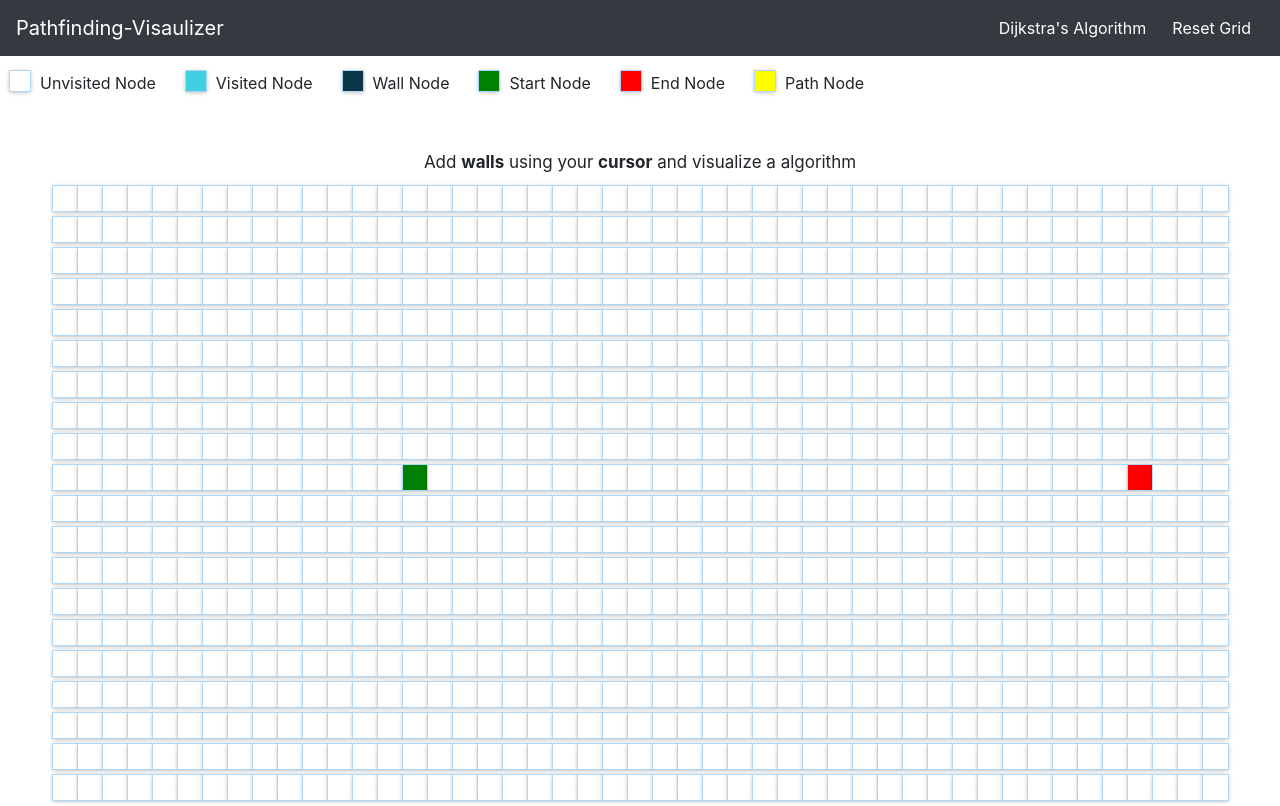
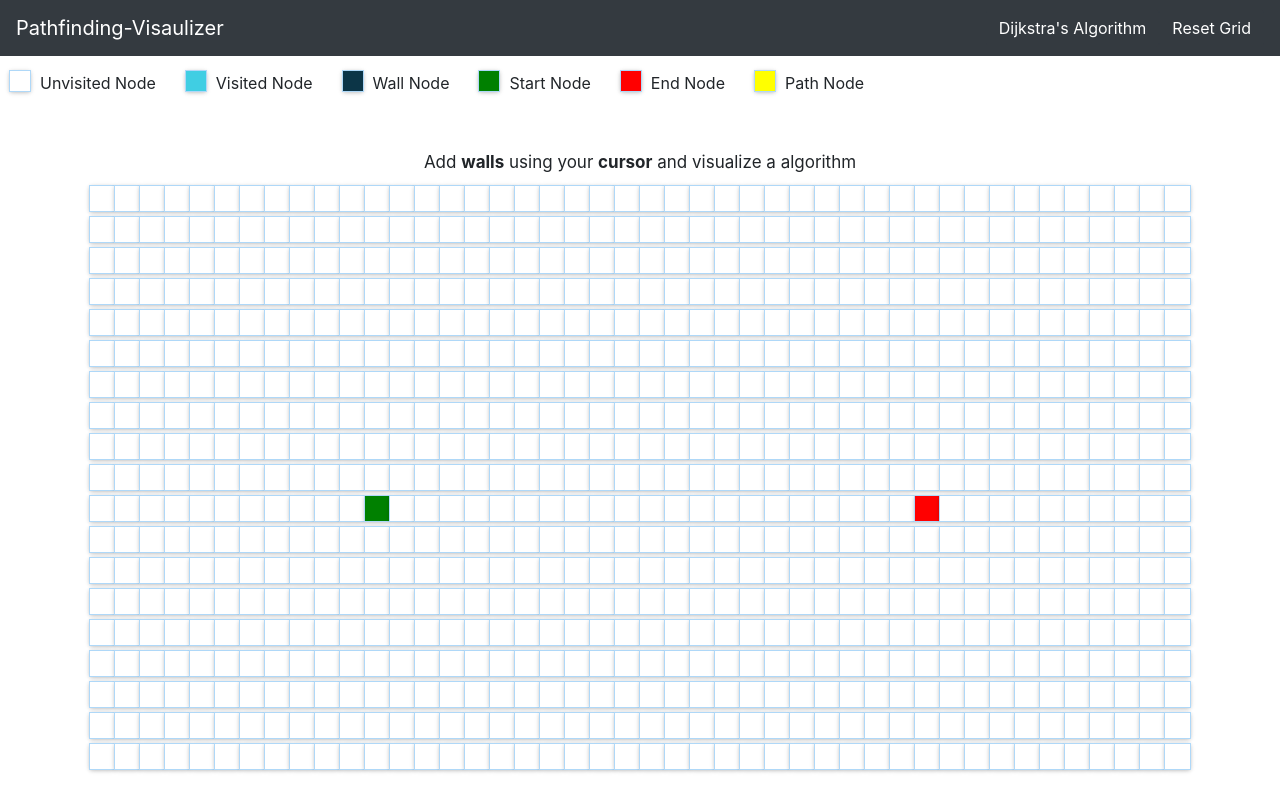
Before and after one commit to harshaldeshpande01/Pathfinding-Visualizer, a React (Create React App) app: page / in a window 1280 px wide. Built offline with nearby package versions, Linux system fonts and the light colour scheme.

Commit message:
Compatible for various screen sizes

```diff
--- a/package.json
+++ b/package.json
@@ -4,9 +4,9 @@
   "private": true,
   "dependencies": {
     "bootstrap": "^4.4.1",
-    "react": "^16.10.1",
+    "react": "^16.13.1",
     "react-bootstrap": "^1.0.1",
-    "react-dom": "^16.10.1",
+    "react-dom": "^16.13.1",
     "react-scripts": "3.1.2"
   },
   "scripts": {
--- a/src/PathfindingVisualizer/PathfindingVisualizer.jsx
+++ b/src/PathfindingVisualizer/PathfindingVisualizer.jsx
@@ -3,15 +3,6 @@ import Node from './Node/Node';
 import { dijkstra, getNodesInShortestPathOrder } from '../algorithms/dijkstra';
 import { Navbar, Nav, Button } from 'react-bootstrap';
 import './PathfindingVisualizer.css';
-
-const START_NODE_ROW = 9;
-const START_NODE_ROW_MOBILE = 7;
-const START_NODE_COL = 14;
-const START_NODE_COL_MOBILE = 2;
-const FINISH_NODE_ROW = 9;
-const FINISH_NODE_ROW_MOBILE = 7;
-const FINISH_NODE_COL = 43;
-const FINISH_NODE_COL_MOBILE = 11;
 
 export default class PathfindingVisualizer extends Component {
   constructor() {
@@ -46,14 +37,8 @@ export default class PathfindingVisualizer extends Component {
   getInitialGrid() {
     const width = window.innerWidth,
       height = window.innerHeight;
-    console.log(height);
-    console.log(width);
-    // const max_rows = isMobile ? 15 : 17;
-    // const max_cols = isMobile ? 14 : 58;
-    const max_cols = Math.round((width - 100) / 25);
-    const max_rows = Math.round((height - 300) / 25);
-    console.log(max_rows);
-    console.log(max_cols);
+    const max_cols = Math.round((width - 100) / 27);
+    const max_rows = Math.round((height - 300) / 27);
     const grid = [];
     for (let row = 0; row < max_rows; row++) {
       const currentRow = [];
@@ -114,11 +99,14 @@ export default class PathfindingVisualizer extends Component {
     const { grid } = this.state;
     document.getElementById('msg').innerHTML = "<b>Dijkstra's Algorithm</b> guarantees shortest path";
     document.getElementById('da').setAttribute("disabled", "disabled");
-    const isMobile = window.innerWidth < 480;
-    const snr = isMobile ? START_NODE_ROW_MOBILE : START_NODE_ROW;
-    const snc = isMobile ? START_NODE_COL_MOBILE : START_NODE_COL;
-    const fnr = isMobile ? FINISH_NODE_ROW_MOBILE : FINISH_NODE_ROW;
-    const fnc = isMobile ? FINISH_NODE_COL_MOBILE : FINISH_NODE_COL
+    const width = window.innerWidth,
+      height = window.innerHeight;
+    const max_cols = Math.round((width - 100) / 27);
+    const max_rows = Math.round((height - 300) / 27);
+    const snr = Math.round(max_rows / 2);
+    const fnr = snr;
+    const snc = Math.round(max_cols / 4);
+    const fnc = Math.round(snc * 3);
     const startNode = grid[snr][snc];
     const finishNode = grid[fnr][fnc];
     const visitedNodesInOrder = dijkstra(grid, startNode, finishNode);
@@ -128,9 +116,6 @@ export default class PathfindingVisualizer extends Component {
 
   render() {
     const { grid, mouseIsPressed } = this.state;
-    // var webFrame = window.require('electron').webFrame
-    // webFrame.setVisualZoomLevelLimits(1, 1)
-    // webFrame.setLayoutZoomLevelLimits(0, 0)
     return (
       <>
         <Navbar collapseOnSelect expand="lg" bg="dark" variant="dark">
@@ -277,11 +262,15 @@ export default class PathfindingVisualizer extends Component {
 
 
 const createNode = (col, row) => {
-  const isMobile = window.innerWidth < 480;
-  const snr = isMobile ? START_NODE_ROW_MOBILE : START_NODE_ROW;
-  const snc = isMobile ? START_NODE_COL_MOBILE : START_NODE_COL;
-  const fnr = isMobile ? FINISH_NODE_ROW_MOBILE : FINISH_NODE_ROW;
-  const fnc = isMobile ? FINISH_NODE_COL_MOBILE : FINISH_NODE_COL;
+
+  const width = window.innerWidth,
+    height = window.innerHeight;
+  const max_cols = Math.round((width - 100) / 27);
+  const max_rows = Math.round((height - 300) / 27);
+  const snr = Math.round(max_rows / 2);
+  const fnr = snr;
+  const snc = Math.round(max_cols / 4);
+  const fnc = Math.round(snc * 3);
   return {
     col,
     row,
```
Also changed, not shown: 1 other file (tests, documents, lock files or other folders).
